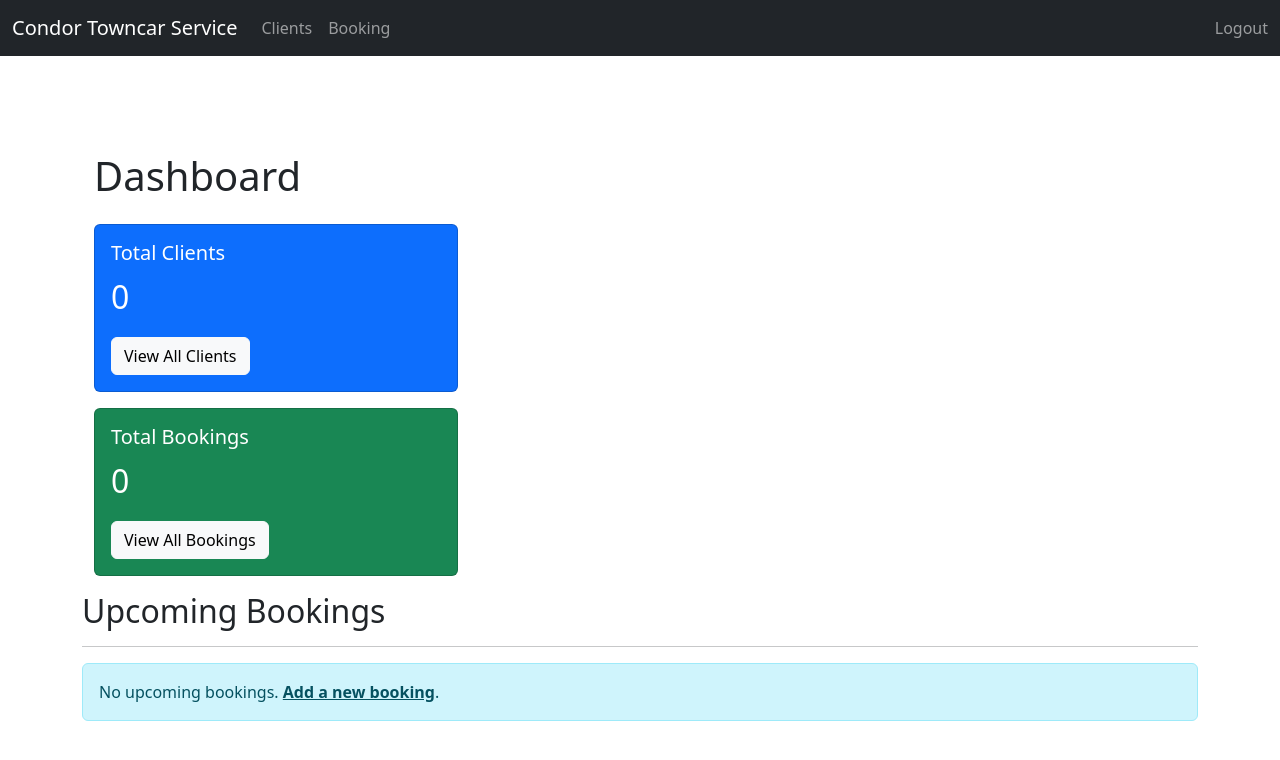
After one commit to bjohn20/Condor_Towncar_CRM, a Django app: page /dashboard/ in a window 1280 px wide. The commit adds this page. Shown: the top 760 px of the page. Run offline with Django 5.2, Linux system fonts and the light colour scheme; the visitor is signed in with stand-in values (Sample User, id 1); data that the repository does not hold is empty.

Commit message:
Refactor views, clean up template logic, and fix form handling

```diff
--- a/dcrm/settings.py
+++ b/dcrm/settings.py
@@ -11,6 +11,7 @@ https://docs.djangoproject.com/en/5.2/ref/settings/
 """
 
 from pathlib import Path
+import os
 
 # Build paths inside the project like this: BASE_DIR / 'subdir'.
 BASE_DIR = Path(__file__).resolve().parent.parent
@@ -55,7 +56,7 @@ ROOT_URLCONF = 'dcrm.urls'
 TEMPLATES = [
     {
         'BACKEND': 'django.template.backends.django.DjangoTemplates',
-        'DIRS': [],
+        'DIRS': [os.path.join(BASE_DIR, 'website/templates')],
         'APP_DIRS': True,
         'OPTIONS': {
             'context_processors': [
@@ -128,4 +129,4 @@ DEFAULT_AUTO_FIELD = 'django.db.models.BigAutoField'
 
 STATIC_ROOT = BASE_DIR / 'staticfiles'
 
-DEBUG = True
+LOGIN_REDIRECT_URL = 'dashboard'
--- a/website/forms.py
+++ b/website/forms.py
@@ -61,7 +61,7 @@ class BookingForm(forms.ModelForm):
     model = Booking
 
     # Specify the fields to include in the form
-    fields = ('client', 'driver', 'service_type', 'price', 'vehicle_type', 'delegated_driver_name', 'pickup_street', 'pickup_city', 'pickup_state', 'pickup_zipcode', 'destination_street', 'destination_city', 'destination_state', 'destination_zipcode', 'pickup_time', 'dropoff_time', 'status')
+    fields = ('client', 'driver', 'service_type', 'price', 'vehicle_type', 'delegated_driver_name', 'pickup_street', 'pickup_city', 'pickup_state', 'pickup_zipcode', 'destination_street', 'destination_city', 'destination_state', 'destination_zipcode', 'pickup_time', 'dropoff_time', 'status', 'airport_code')
 
 
     widgets = {
--- a/website/templates/booking_add.html
+++ b/website/templates/booking_add.html
@@ -2,6 +2,8 @@
 {% block content %}
 
 <div class="col-md-6 offset-md-3">
+  <a href="{% url 'bookings' %}" class="btn btn-secondary">Back</a>
+  <br><br>
   <h1>Add Booking</h1>
   <br>
   <form method="POST" action="{% url 'add' %}">
--- a/website/templates/booking.html
+++ b/website/templates/booking_detail.html
@@ -36,7 +36,7 @@
 </div>
 
 <br><br>
-<a href="{% url 'home' %}" class="btn btn-secondary">Back</a>
+<a href="{% url 'booking_list' %}" class="btn btn-secondary">Back</a>
 <a href="{% url 'delete' pk=booking.pk %}" class="btn btn-danger">Delete</a>
 
 <a href="{% url 'update' pk=booking.pk %}" class="btn btn-secondary">Update Booking</a>
--- a/website/templates/booking_update.html
+++ b/website/templates/booking_update.html
@@ -2,6 +2,8 @@
 {% block content %}
 
 <div class="col-md-6 offset-md-3">
+  <a href="{% url 'booking_list' %}" class="btn btn-secondary">Back</a>
+  <br><br>
   <h1>Update Booking</h1>
   <br>
   <form method="POST" action="">
--- a/website/templates/client_add.html
+++ b/website/templates/client_add.html
@@ -2,6 +2,8 @@
 {% block content %}
 
 <div class="col-md-6 offset-md-3">
+  <a href="{% url 'clients' %}" class="btn btn-secondary">Back</a>
+  <br><br>
   <h1>Add Client</h1>
   <br>
   <form method="POST" action="{% url 'client_add' %}">
--- a/website/templates/client_detail.html
+++ b/website/templates/client_detail.html
@@ -43,7 +43,7 @@
 <a href="{% url 'clients' %}" class="btn btn-secondary">Back</a>
 <a href="{% url 'client_delete' pk=client.pk %}" class="btn btn-danger">Delete</a>
 
-<a href="{% url 'client_update' pk=client.pk %}" class="btn btn-secondary">Update Booking</a>
+<a href="{% url 'client_update' pk=client.pk %}" class="btn btn-secondary">Update Client</a>
 
 
 
--- a/website/templates/client_list.html
+++ b/website/templates/client_list.html
@@ -7,8 +7,9 @@
 {% if user.is_authenticated %}
 
 
+<a href="{% url 'booking_list' %}" class="btn btn-secondary">Back</a>
 <a href="{% url 'client_add' %}" class="btn btn-secondary">Add Client</a>
-
+<br><br>
 <h1>Clients</h1>
 
 <table class="table table-striped table-hover table-bordered" id="bookings-list">
--- a/website/templates/client_update.html
+++ b/website/templates/client_update.html
@@ -2,7 +2,9 @@
 {% block content %}
 
 <div class="col-md-6 offset-md-3">
-  <h1>Update Booking</h1>
+  <a href="{% url 'clients' %}" class="btn btn-secondary">Back</a>
+  <br><br>
+  <h1>Update Client</h1>
   <br>
   <form method="POST" action="">
     {% csrf_token %}
--- /dev/null
+++ b/website/templates/dashboard.html
@@ -0,0 +1,70 @@
+{% extends "base.html" %}
+{% load static %}
+
+{% block content %}
+
+<div class="container mt-4">
+  <h1 class="mb-4">Dashboard</h1>
+
+  <div class="col-md-4">
+    <div class="card text-white bg-primary mb-3">
+      <div class="card-body">
+        <h5 class="card-title">Total Clients</h5>
+        <p class="card-text fs-2">{{ total_clients }}</p>
+        <a href="{% url 'clients' %}" class="btn btn-light">View All Clients</a>
+      </div>
+    </div>
+  </div>
+  <div class="col-md-4">
+    <div class="card text-white bg-success mb-3">
+      <div class="card-body">
+        <h5 class="card-title">Total Bookings</h5>
+        <p class="card-text fs-2">{{ total_bookings }}</p>
+        <a href="{% url 'booking_list' %}" class="btn btn-light">View All Bookings</a>
+      </div>
+    </div>
+  </div>
+</div>
+
+<div class="row">
+  <div class="col-md-12">
+    <h2>Upcoming Bookings</h2>
+    <hr>
+    {% if upcoming_bookings %}
+    <ul class="list-group">
+      {% for booking in upcoming_bookings %}
+      <li class="list-group-item d-flex justify-content-between align-items-center">
+        <div>
+          <strong>{{ booking.client.name }}</strong> <br> {{ booking.pickup_time|date:"M d, Y H:i" }} <br>
+
+          {% if booking.service_type == 'AT' %}
+          <strong>Pick Up: </strong> {{ booking.get_airport_code_display }} <br>
+          {% else %}
+          <strong>Pick Up: </strong>
+          {{
+          booking.pickup_street }}, {{
+          booking.pickup_city }},{{
+          booking.pickup_state }}
+          <br>
+          {% endif %}
+          <strong>Dropoff: </strong> {{
+          booking.destination_street }}, {{
+          booking.destination_city }},{{
+          booking.destination_state }}
+        </div>
+        <a href="{% url 'booking_detail' pk=booking.pk %}" class="btn btn-sm btn-outline-secondary">View Details</a>
+      </li>
+      {% endfor %}
+    </ul>
+    {% else %}
+    <div class="alert alert-info" role="alert">
+      No upcoming bookings. <a href="{% url 'add' %}" class="alert-link">Add a new booking</a>.
+    </div>
+    {% endif %}
+  </div>
+</div>
+{% endblock %}
+
+{% block extra_js %}
+<script src=" {% static 'website/js/booking_list_interactivity.js' %}"></script>
+{% endblock %}
--- a/website/templates/navbar.html
+++ b/website/templates/navbar.html
@@ -1,30 +1,35 @@
 <nav class="navbar navbar-expand-lg navbar-dark bg-dark">
   <div class="container-fluid">
-    <a class="navbar-brand" href="{% url 'home' %}">Condor Towncar Service</a>
+    <a class="navbar-brand" href="{% url 'dashboard' %}">Condor Towncar Service</a>
     <button class="navbar-toggler" type="button" data-bs-toggle="collapse" data-bs-target="#navbarSupportedContent"
       aria-controls="navbarSupportedContent" aria-expanded="false" aria-label="Toggle navigation">
       <span class="navbar-toggler-icon"></span>
     </button>
     <div class="collapse navbar-collapse" id="navbarSupportedContent">
       <ul class="navbar-nav me-auto mb-2 mb-lg-0">
-
         {% if user.is_authenticated %}
         <li class="nav-item">
           <a class="nav-link" href="{% url 'clients' %}">Clients</a>
         </li>
         <li class="nav-item">
-          <a class="nav-link" href="{% url 'add' %}">Add Booking</a>
+          <a class="nav-link" href="{% url 'booking_list' %}">Booking</a>
         </li>
+      </ul>
+
+      <ul class=" navbar-nav ms-auto mb-2 mb-lg-0">
         <li class="nav-item">
-          <a class="nav-link" href="{% url 'logout' %}">Logout</a>
+          <form action="{% url 'logout' %}" method="POST">
+            {% csrf_token %}
+            <button type="submit" class="btn btn-link nav-link" style="padding: 0; border: none; cursor: pointer;">
+              Logout
+          </form>
         </li>
-        {% else %}
-        <li class="nav-item">
-          <a class="nav-link" href="{% url 'login' %}">Login</a>
-        </li>
-        {% endif %}
-
       </ul>
+      {% else %}
+      <li class="nav-item">
+        <a class="nav-link" href="{% url 'home' %}">Login</a>
+      </li>
+      {% endif %}
     </div>
   </div>
 </nav>
--- a/website/urls.py
+++ b/website/urls.py
@@ -1,12 +1,14 @@
-from django.urls import path, include
+from django.urls import path
 from . import views
+from django.contrib.auth import views as auth_views
 
 urlpatterns = [
-    path('', views.home, name='home'),
-    path('login/', views.login_user, name='login'),
-    path('logout/', views.logout_user, name='logout'),
+    path('', auth_views.LoginView.as_view(template_name='registration/login.html'), name='home'),
+    path('dashboard/', views.dashboard, name='dashboard'),
+    path('logout/', auth_views.LogoutView.as_view(next_page='home'), name='logout'),
 
     # Booking URLs
+    path('booking_list/', views.booking_list, name='booking_list'),
     path('booking/detail/<int:pk>/', views.booking_detail, name='booking_detail'),
     path('delete/detail/<int:pk>/', views.booking_delete, name='delete'),
     path('booking_add/', views.booking_add, name='add'),
--- a/website/views.py
+++ b/website/views.py
@@ -1,135 +1,111 @@
-from django.shortcuts import render, redirect
+from django.shortcuts import render, redirect, get_object_or_404
 from django.contrib.auth import authenticate, login, logout
 from django.contrib import messages
+from django.contrib.auth.decorators import login_required
 from .models import Client, Driver, Booking
 from .forms import BookingForm, ClientForm
 
 # Create your views here.
 def home(request):
-  bookings = Booking.objects.all()
+  if request.user.is_authenticated:
+      return redirect('dashboard')
+  else:
+      return render(request, 'home.html', {})
 
-  # Check to see if logging in
-  if request.method == "POST":
-    username = request.POST['username']
-    password = request.POST['password']
-    # Authenticate
-    user = authenticate(request, username=username, password=password)
+@login_required
+def dashboard(request):
+  # Fetch a few bookings to show on the dashboard
+  upcoming_bookings = Booking.objects.all().order_by('pickup_time')[:5]
 
-    if user is not None:
-      login(request, user)
-      messages.success(request, "You have been logged in!")
-      return redirect('home')
-    else:
-      messages.error(request, "There was an error logging in. Please try again...")
-      return render(request, 'home.html', {})
-  else:
-    return render(request, 'home.html', {'bookings': bookings})
+  # Get total counts for an at-a-glance view
+  total_bookings = Booking.objects.count()
+  total_clients = Client.objects.count()
 
-def login_user(request):
-  pass
+  context = {'upcoming_bookings': upcoming_bookings, 'total_bookings': total_bookings, 'total_clients': total_clients}
 
-def logout_user(request):
-  logout(request)
-  messages.success(request, "You have been logged out...")
-  return redirect('home')
+  return render(request, 'dashboard.html', context)
 
+@login_required
+def booking_list(request):
+    bookings = Booking.objects.all()
+    return render(request, 'booking_list.html', {'bookings': bookings})
+
+@login_required
 def booking_detail(request, pk):
-  if request.user.is_authenticated:
     # Look up the booking
-    booking = Booking.objects.get(pk=pk)
-    return render(request, 'booking.html', {'booking': booking})
-  else:
-    messages.error(request, "You must be logged in to view that page...")
-    return redirect('home')
+    booking = get_object_or_404(Booking, pk=pk)
+    return render(request, 'booking_detail.html', {'booking': booking})
 
+@login_required
 def booking_delete(request, pk):
-  if request.user.is_authenticated:
     # Look up the booking
-    booking = Booking.objects.get(pk=pk)
+    booking = get_object_or_404(Booking, pk=pk)
+    # Delete the booking
     booking.delete()
-    messages.success(request, "Booking has been deleted...")
-    return redirect('home')
-  else:
-    messages.error(request, "You must be logged in to do that...")
-    return redirect('home')
+    messages.success(request, 'Booking deleted successfully.')
+    return redirect('booking_list')
 
+@login_required
 def booking_add(request):
   # Create the form
-  form = BookingForm(request.POST or None)
+  if request.method == "POST":
+    # Bind data from request.POST
+    form = BookingForm(request.POST)
+    if form.is_valid():
+      form.save()
+      messages.success(request, 'Booking added successfully.')
+      return redirect('booking_list')
+    # This is a GET request
+  else:
+    form = BookingForm()
+    # This handles the case where the form is not valid
+  return render(request, 'booking_add.html', {'form': form})
 
-  # Check to see if logged in
-  if request.user.is_authenticated:
-    if request.method == "POST":
-      if form.is_valid():
-        form.save()
-        messages.success(request, "New booking has been created...")
-        return redirect('home')
-    return render(request, 'booking_add.html', {'form': form})
-  else:
-    messages.error(request, "You must be logged in to do that...")
-    return redirect('home')
-
+@login_required
 def booking_update(request, pk):
-  if request.user.is_authenticated:
-    current_booking = Booking.objects.get(pk=pk)
+    current_booking = get_object_or_404(Booking, pk=pk)
     form = BookingForm(request.POST or None, instance=current_booking)
     if form.is_valid():
       form.save()
-      messages.success(request, "Booking has been updated...")
-      return redirect('home')
+      messages.success(request, 'Booking updated successfully.')
+      return redirect('booking_list')
     return render(request, 'booking_update.html', {'form': form})
-  else:
-    messages.error(request, "You must be logged in to do that...")
-    return redirect('home')
 
+@login_required
 def client_list(request):
-  if request.user.is_authenticated:
     clients = Client.objects.all()
     return render(request, 'client_list.html', {'clients': clients})
+
+@login_required
+def client_add(request):
+  if request.method == "POST":
+    form = ClientForm(request.POST)
+    if form.is_valid():
+      form.save()
+      messages.success(request, 'Client added successfully.')
+      return redirect('clients')
   else:
-    messages.error(request, "You must be logged in to view that page...")
-    return redirect('home')
+    form = ClientForm()
+  return render(request, 'client_add.html', {'form': form})
 
-def client_add(request):
-  form = ClientForm(request.POST or None)
-  if request.user.is_authenticated:
-    if request.method == "POST":
-      if form.is_valid():
-        form.save()
-        messages.success(request, "New Client has been created...")
-        return redirect('clients')
-    return render(request, 'client_add.html', {'form': form})
-  else:
-    messages.error(request, "You must be logged in to do that...")
-    return redirect('home')
+@login_required
+def client_detail(request, pk):
+    client = get_object_or_404(Client, pk=pk)
+    return render(request, 'client_detail.html', {'client': client})
 
-def client_detail(request, pk):
-  if request.user.is_authenticated:
-    client = Client.objects.get(pk=pk)
-    return render(request, 'client_detail.html', {'client': client})
-  else:
-    messages.error(request, "You must be logged in to view that page...")
-    return redirect('home')
+@login_required
+def client_delete(request, pk):
+    client = get_object_or_404(Client, pk=pk)
+    client.delete()
+    messages.success(request, 'Client deleted successfully.')
+    return redirect('clients')
 
-def client_delete(request, pk):
-  if request.user.is_authenticated:
-    client = Client.objects.get(pk=pk)
-    client.delete()
-    messages.success(request, "Client has been deleted...")
-    return redirect('clients')
-  else:
-    messages.error(request, "You must be logged in to do that...")
-    return redirect('home')
-
+@login_required
 def client_update(request, pk):
-  if request.user.is_authenticated:
-    current_client = Client.objects.get(pk=pk)
+    current_client = get_object_or_404(Client, pk=pk)
     form = ClientForm(request.POST or None, instance=current_client)
     if form.is_valid():
       form.save()
-      messages.success(request, "Client has been updated...")
+      messages.success(request, 'Client updated successfully.')
       return redirect('clients')
     return render(request, 'client_update.html', {'form': form})
-  else:
-    messages.error(request, "You must be logged in to do that...")
-    return redirect('home')
```
Also changed, not shown: website/templates/booking_list.html (added, +44 -0 lines), website/templates/home.html (+21 -48 lines), website/templates/registration/login.html (added, +43 -0 lines).
